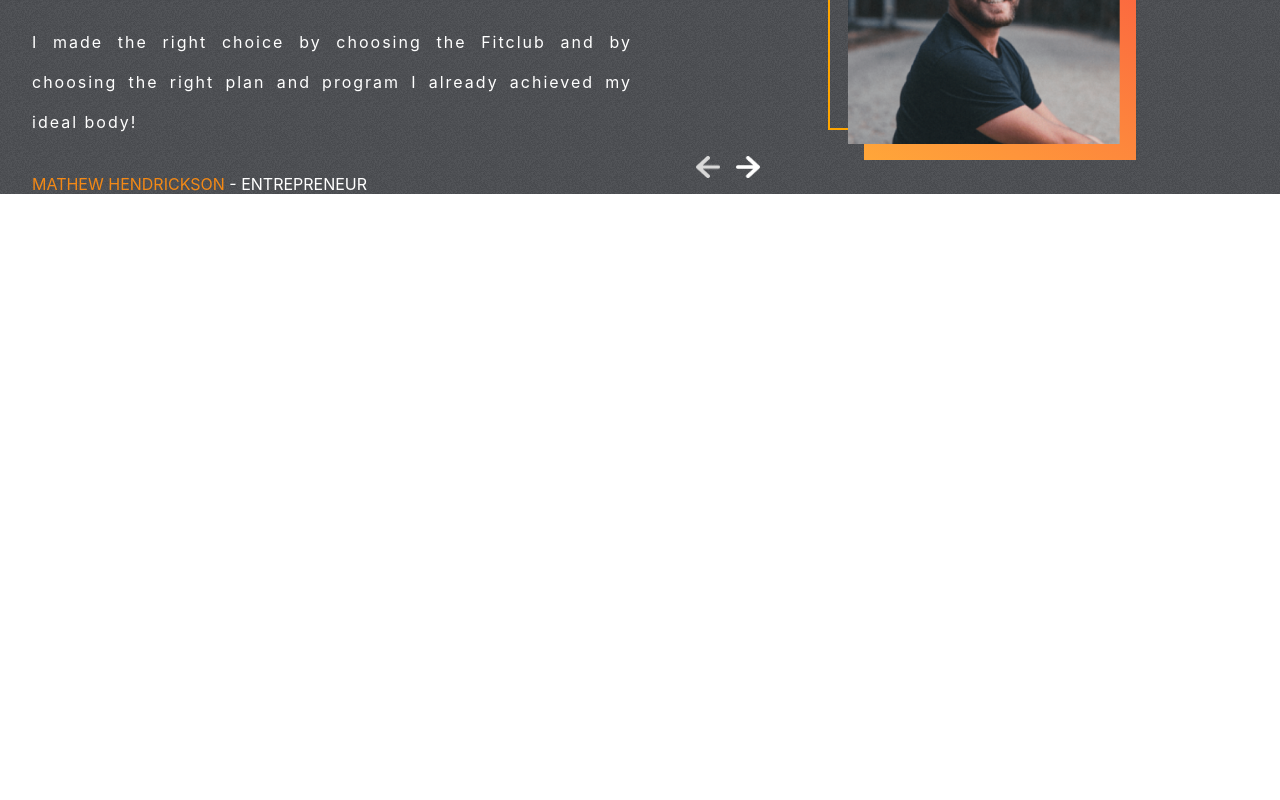
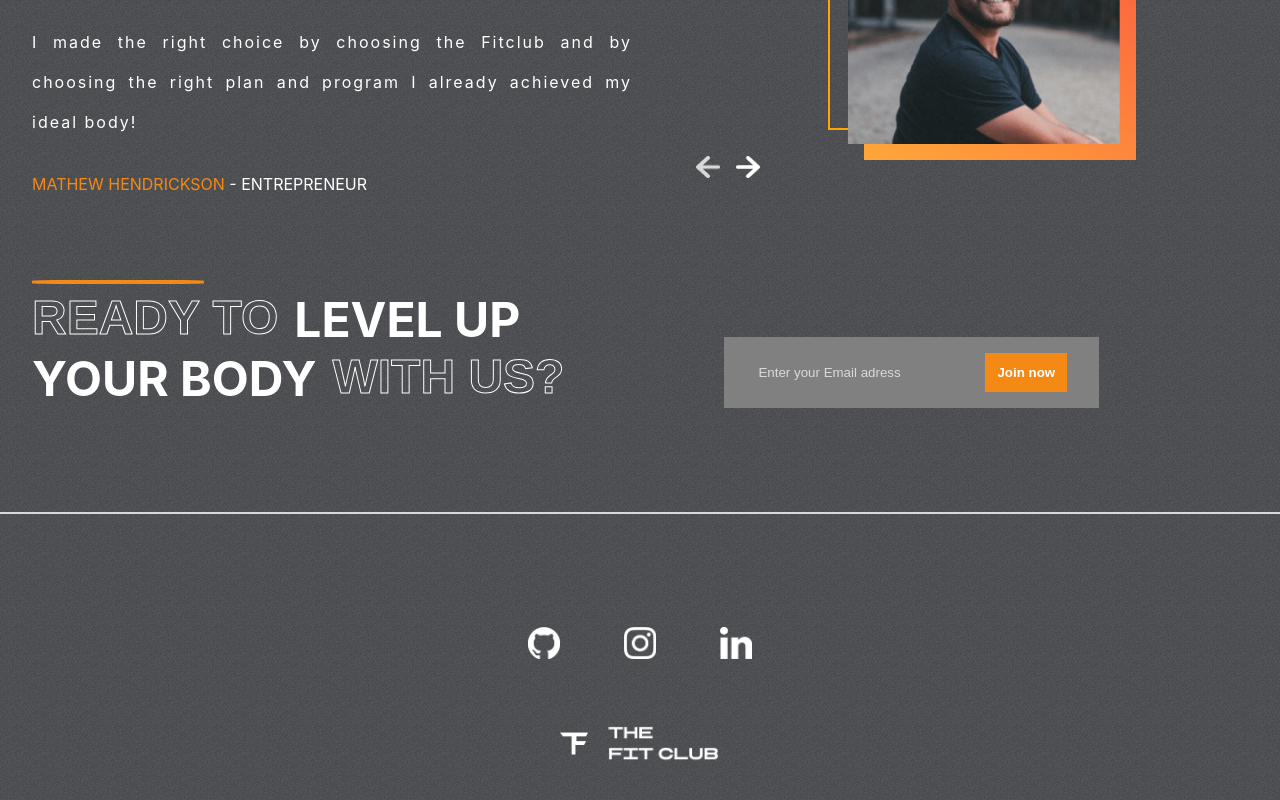
Before and after one commit to eziz-tajiev/fitGym, a React (Vite) app: page / in a window 1280 px wide. Shown: the part 2734-3534 px from the top of the page. Before the commit the page ends 2928 px from the top, so only its background shows below. Built offline with nearby package versions, Linux system fonts and the light colour scheme.

Commit message:
complited a footer

```diff
--- a/src/App.tsx
+++ b/src/App.tsx
@@ -1,5 +1,7 @@
 import './App.css';
+import Footer from './components/Footer/Footer';
 import Hero from './components/Hero/Hero';
+import Join from './components/Join/Join';
 import Plans from './components/Plans/Plans';
 import Programs from './components/Programs/Programs';
 import Reasons from './components/Reasons/Reasons';
@@ -12,6 +14,8 @@
          <Reasons />
          <Plans />
          <Testimonials />
+         <Join />
+         <Footer />
     </div>
   );
 }
--- /dev/null
+++ b/src/components/Footer/Footer.css
@@ -0,0 +1,32 @@
+.Footer-container {
+  position: relative;
+}
+
+.Footer-container > hr {
+  border: 1px solid var(--lightgray);
+}
+
+.footer {
+  padding: 1rem 2rem;
+  display: flex;
+  flex-direction: column;
+  gap: 4rem;
+  align-items: center;
+  justify-content: center;
+  height: 20rem;
+}
+
+.social-links {
+  display: flex;
+  gap: 4rem;
+}
+
+.social-links > img {
+  width: 2rem;
+  height: 2rem;
+  cursor: pointer;
+}
+
+.logo-f > img {
+  width: 10rem;
+}
--- /dev/null
+++ b/src/components/Footer/Footer.tsx
@@ -0,0 +1,27 @@
+import './Footer.css';
+
+import Github from "../../assets/github.png"
+import Instagram from "../../assets/instagram.png"
+import LinkedIn from "../../assets/linkedin.png"
+import Logo from "../../assets/logo.png"
+
+
+const Footer = () => {
+  return(
+    <div className="Footer-container">
+      <hr />
+        <div className="footer">
+          <div className="social-links">
+            <img src={Github} alt="" />
+            <img src={Instagram} alt="" />
+            <img src={LinkedIn} alt="" />
+        </div>
+        <div className='logo-f'>
+          <img src={Logo} alt="" />
+        </div>
+      </div>
+    </div>
+  )
+}
+
+export default Footer
--- /dev/null
+++ b/src/components/Join/Join.css
@@ -0,0 +1,56 @@
+.Join {
+  display: flex;
+  padding: 0 2rem;
+  gap: 10rem;
+}
+
+.left-j {
+  color: white;
+  font-size: 3rem;
+  font-weight: bold;
+  text-transform: uppercase;
+  position: relative;
+
+}
+
+.left-j >hr {
+  position: absolute;
+  width: 10.5rem;
+  border: 2px solid var(--orange);
+  border-radius: 20%;
+  margin: -10px 0;
+}
+
+.left-j > div {
+  display: flex;
+  gap: 1rem;
+}
+
+.right-j {
+  display: flex;
+  justify-content: center;
+  align-items: flex-end;
+}
+
+.email-container {
+  display: flex;
+  gap: 3rem;
+  background-color: gray;
+  padding: 1rem 2rem;
+}
+
+.email-container > input {
+  background-color: transparent;
+  border: none;
+  outline: none;
+  color: var(--lightgray);
+}
+
+::placeholder {
+  color: var(--lightgray);
+}
+
+.btn-j {
+  background-color: var(--orange);
+  color: white;
+}
--- /dev/null
+++ b/src/components/Join/Join.tsx
@@ -0,0 +1,46 @@
+import { useRef } from 'react';
+import './Join.css'
+// import emailjs from '@emailjs/browser';
+
+const Join = () => {
+  // const form = useRef<HTMLFormElement>(null);
+
+  // const sendEmail = (e) => {
+  //   e.preventDefault();
+
+  //   emailjs.sendForm('YOUR_SERVICES-ID' , 'YOUR TEMPLATE ID' , form.current, {
+  //     publicKey: 'your public key'
+  //   })
+  //   .then(
+  //     () => {
+  //       console.log('Success!');
+  //     },
+  //     (error:any) => {
+  //       console.log('Failed...', error.text);
+  //     }
+  //   );
+  // };
+  return(
+    <div className="Join" id="join-us">
+      <div className="left-j">
+        <hr />
+        <div>
+        <span className='stroke-text'>Ready to</span>
+        <span>Level up</span>
+        </div>
+        <div>
+        <span>Your body</span>
+        <span className='stroke-text'>With us?</span>
+        </div>
+      </div>
+      <div className="right-j">
+        <form  action="" className="email-container">
+          <input type="email" name="user_email" placeholder='Enter your Email adress' />
+          <button className='btn btn-j'>Join now</button>
+        </form>
+      </div>
+    </div>
+  )
+}
+
+export default Join
```
